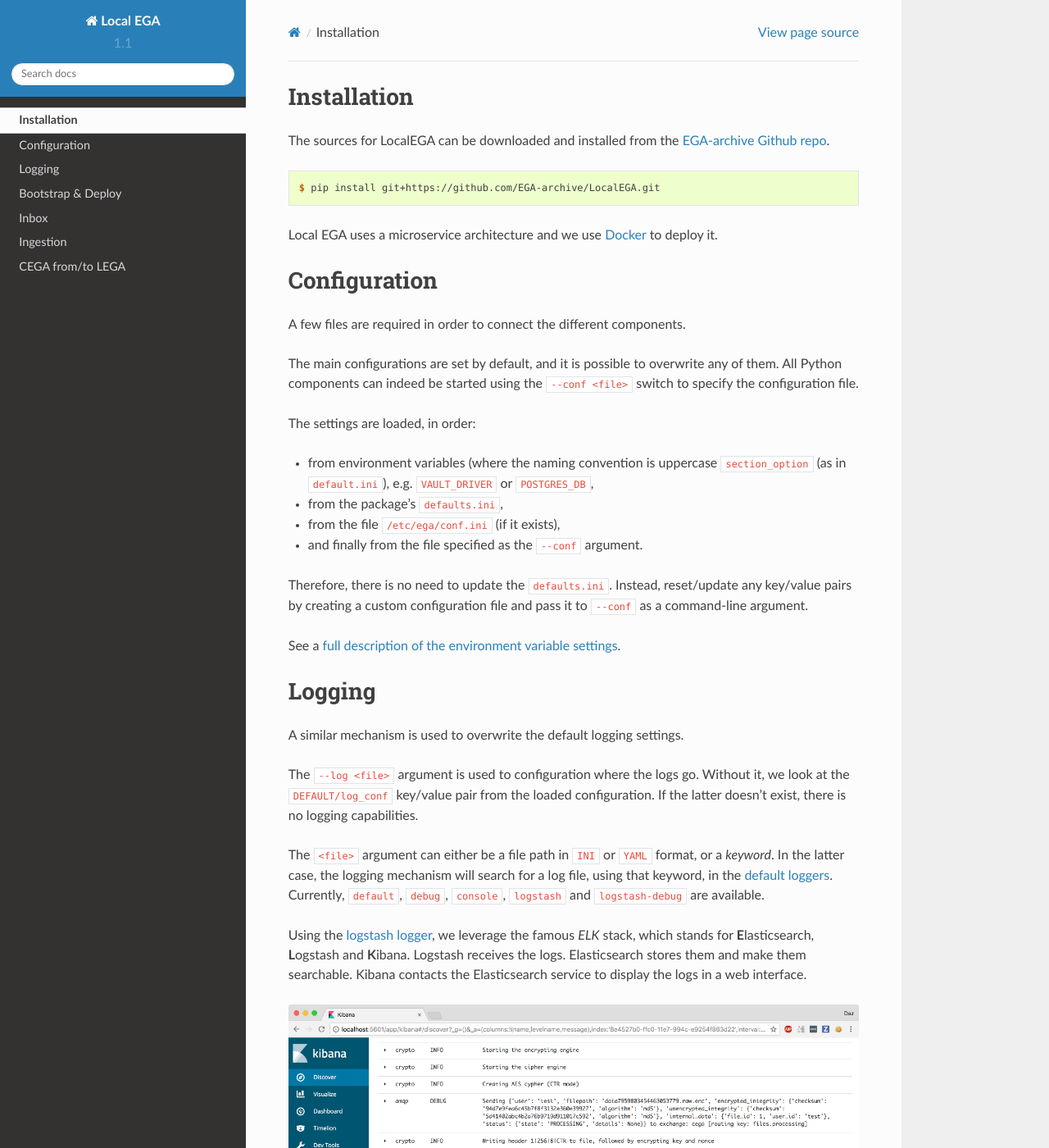
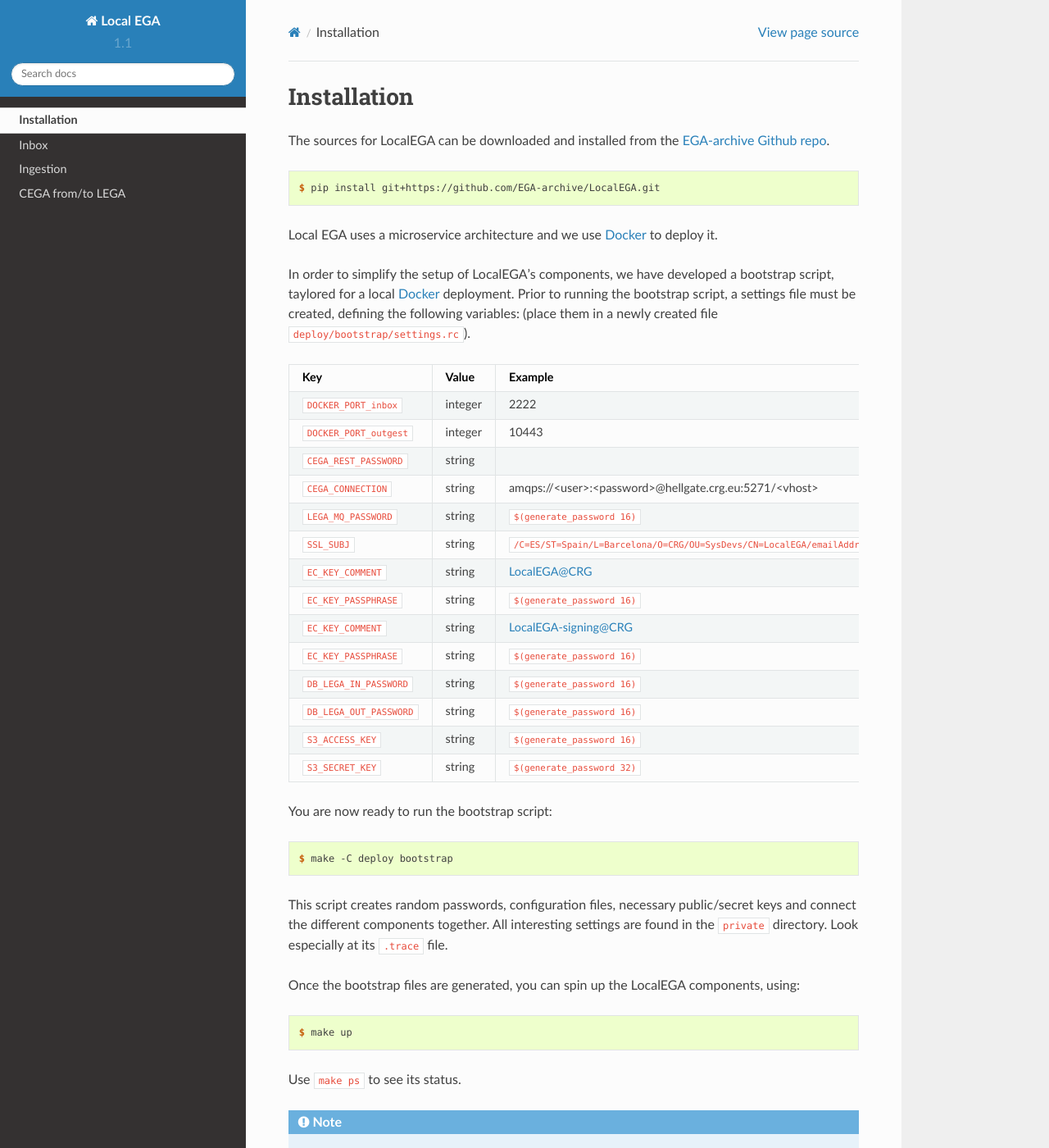
Before and after one commit to EGA-archive/LocalEGA, a Sphinx documentation site: the page built from docs/setup.rst, in a window 1280 px wide and 1400 px high. Shown: the whole window at 82% size. Built offline with Sphinx 7.4.7 and the Read the Docs theme 2.0.0, drawn with Linux system fonts in a browser that asks for light colours; pages that are not in the unit, such as notebooks, are missing from menus; some of the changed text lies outside the part shown.

Commit message:
On the documentation

```diff
--- a/docs/setup.rst
+++ b/docs/setup.rst
@@ -11,61 +11,56 @@ The sources for LocalEGA can be downloaded and installed from the `EGA-archive G
 
 Local EGA uses a microservice architecture and we use `Docker`_ to deploy it.
 
+In order to simplify the setup of LocalEGA's components, we have
+developed a bootstrap script, taylored for a local `Docker`_
+deployment. Prior to running the bootstrap script, a settings file
+must be created, defining the following variables: (place them in a
+newly created file ``deploy/bootstrap/settings.rc``).
 
-Configuration
-=============
+.. csv-table::
+   :header: "Key", "Value", "Example","Description"
+   :widths: 2, 2, 1, 2
 
-A few files are required in order to connect the different components.
+   "``DOCKER_PORT_inbox``", "integer", "2222", "Port mapping to access the container from the host or external network"
+   "``DOCKER_PORT_outgest``", "integer", "10443", "Port mapping to access the container from the host or external network"
+   "``CEGA_REST_PASSWORD``", "string", "", "Password to connect to the Central EGA Users ReST endpoint"
+   "``CEGA_CONNECTION``", "string", "amqps://<user>:<password>@hellgate.crg.eu:5271/<vhost>", "CentralEGA [RabbitMQ URI](https://www.rabbitmq.com/uri-spec.html)"
+   "``LEGA_MQ_PASSWORD``", "string", "``$(generate_password 16)``", "Password for the Local MQ broker admin user"
+   "``SSL_SUBJ``", "string", "``/C=ES/ST=Spain/L=Barcelona/O=CRG/OU=SysDevs/CN=LocalEGA/emailAddress=all.ega@crg.eu``", "Used to create the self-signed certificates"
+   "``EC_KEY_COMMENT``", "string", "LocalEGA@CRG", "For the elliptic key, used by Crypt4GH"
+   "``EC_KEY_PASSPHRASE``", "string", "``$(generate_password 16)``", ""
+   "``EC_KEY_COMMENT``", "string", "LocalEGA-signing@CRG", ""
+   "``EC_KEY_PASSPHRASE``", "string", "``$(generate_password 16)``", ""
+   "``DB_LEGA_IN_PASSWORD``", "string", "``$(generate_password 16)``", "Password for the ``lega_in`` database user"
+   "``DB_LEGA_OUT_PASSWORD``", "string", "``$(generate_password 16)``", "Password for the ``lega_out`` database user"
+   "``S3_ACCESS_KEY``", "string", "``$(generate_password 16)``", "Access key for the S3 storage"
+   "``S3_SECRET_KEY``", "string", "``$(generate_password 32)``", "Secret key for the S3 storage"
 
-The main configurations are set by default, and it is possible to
-overwrite any of them. All Python components can indeed be started
-using the ``--conf <file>`` switch to specify the configuration file.
+You are now ready to run the bootstrap script:
 
-The settings are loaded, in order:
+.. code-block:: console
 
-* from environment variables (where the naming convention is uppercase ``section_option`` (as in ``default.ini``), e.g. ``VAULT_DRIVER`` or ``POSTGRES_DB``,
-* from the package's ``defaults.ini``,
-* from the file ``/etc/ega/conf.ini`` (if it exists),
-* and finally from the file specified as the ``--conf`` argument.
+    $ make -C deploy bootstrap
 
-Therefore, there is no need to update the ``defaults.ini``. Instead,
-reset/update any key/value pairs by creating a custom configuration file and pass it
-to ``--conf`` as a command-line argument.
+This script creates random passwords, configuration files, necessary
+public/secret keys and connect the different components together. All
+interesting settings are found in the ``private`` directory. Look
+especially at its ``.trace`` file.
 
-See a `full description of the environment variable settings
-<https://github.com/NBISweden/LocalEGA/wiki/Configuration-Settings-%7C-Environment-Variables>`_.
+Once the bootstrap files are generated, you can spin up the LocalEGA components, using:
 
+.. code-block:: console
 
-Logging
-=======
+    $ make up
 
-A similar mechanism is used to overwrite the default logging settings.
+Use ``make ps`` to see its status.
 
-The ``--log <file>`` argument is used to configuration where the logs
-go.  Without it, we look at the ``DEFAULT/log_conf`` key/value pair
-from the loaded configuration.  If the latter doesn't exist, there is
-no logging capabilities.
-
-The ``<file>`` argument can either be a file path in ``INI`` or
-``YAML`` format, or a *keyword*. In the latter case, the logging
-mechanism will search for a log file, using that keyword, in the
-`default loggers
-<https://github.com/EGA-archive/LocalEGA/tree/master/lega/conf/loggers>`_. Currently,
-``default``, ``debug``, ``console``, ``logstash`` and
-``logstash-debug`` are available.
-
-Using the `logstash logger
-<https://github.com/EGA-archive/LocalEGA/blob/master/lega/conf/loggers/logstash-debug.yaml>`_,
-we leverage the famous *ELK* stack, which stands for **E**\
-lasticsearch, **L**\ ogstash and **K**\ ibana. Logstash receives the
-logs. Elasticsearch stores them and make them searchable. Kibana
-contacts the Elasticsearch service to display the logs in a web
-interface.
-
-.. image:: /static/Kibana.png
-   :target: _static/Kibana.png
-   :alt: Kibana
-
+.. note::
+   You can find different deployment strategies, covered by our
+   partners, for environments like `Docker Swarm`_, `Kubernetes`_, `Openstack`_.
 
 .. _EGA-archive Github repo: https://github.com/EGA-archive/LocalEGA
 .. _Docker: https://github.com/EGA-archive/LocalEGA/tree/master/deploy
+.. _Docker Swarm: https://github.com/NBISweden/LocalEGA-deploy-swarm
+.. _Kubernetes: https://github.com/NBISweden/LocalEGA-deploy-k8s
+.. _Openstack: https://github.com/NBISweden/LocalEGA-deploy-terraform
--- a/setup.py
+++ b/setup.py
@@ -17,7 +17,7 @@ Users are handled through Central EGA, directly.
 ''',
       packages=['lega', 'lega/utils', 'lega/conf'],
       include_package_data=False,
-      package_data={ 'lega': ['conf/loggers/*.yaml', 'conf/defaults.ini'] },
+      package_data={'lega': ['conf/loggers/*.yaml', 'conf/defaults.ini']},
       zip_safe=False,
       entry_points={
           'console_scripts': [
@@ -30,5 +30,5 @@ Users are handled through Central EGA, directly.
               'ega-cleanup   = lega.cleanup:main',
           ]
       },
-      platforms = 'any',
+      platforms='any',
 )
```
Also changed, not shown: docs/bootstrap.rst (deleted, +0 -24 lines), docs/extra.md (added, +53 -0 lines), docs/index.rst (+2 -13 lines), docs/tests.rst (deleted, +0 -28 lines), 1 other file.
